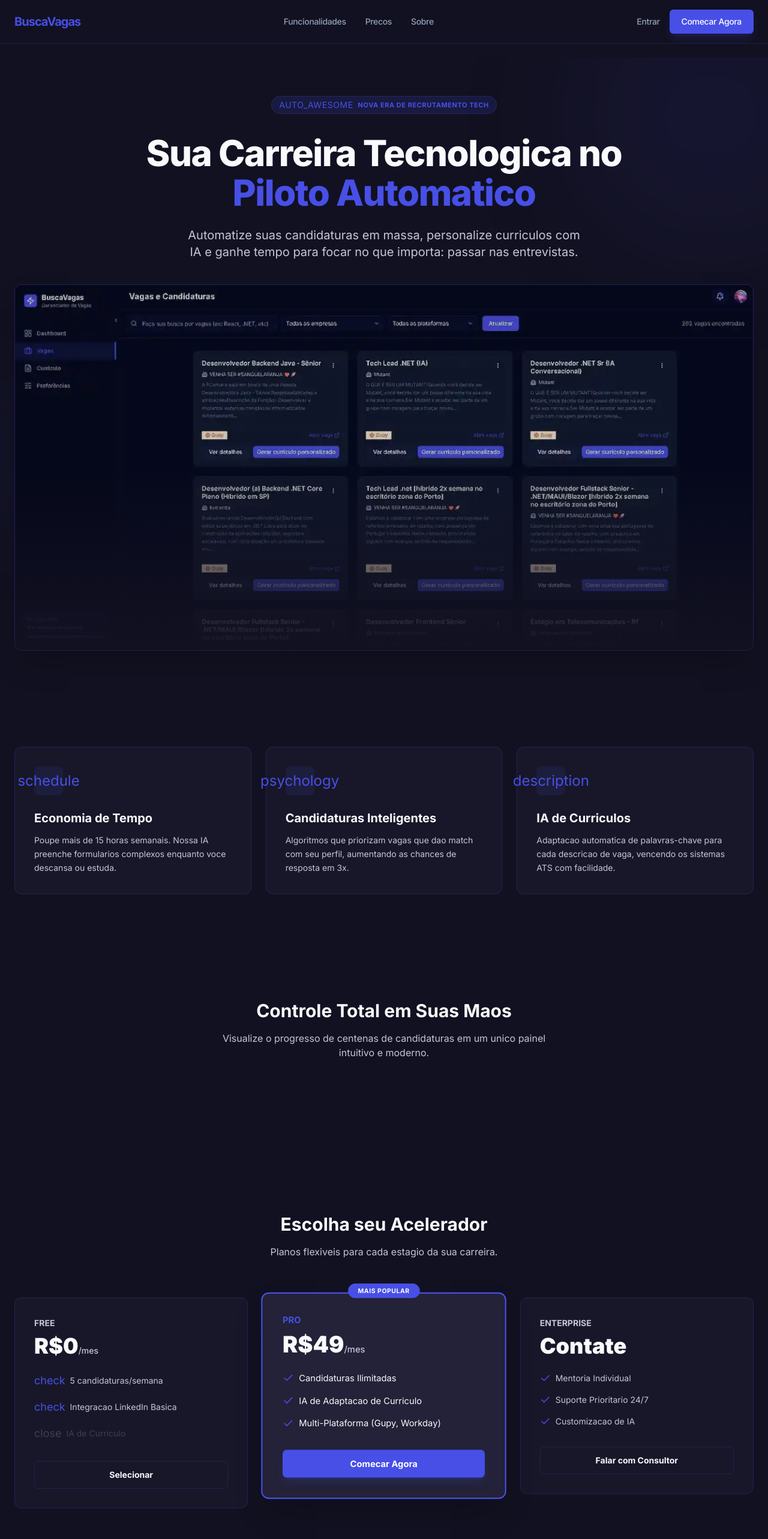
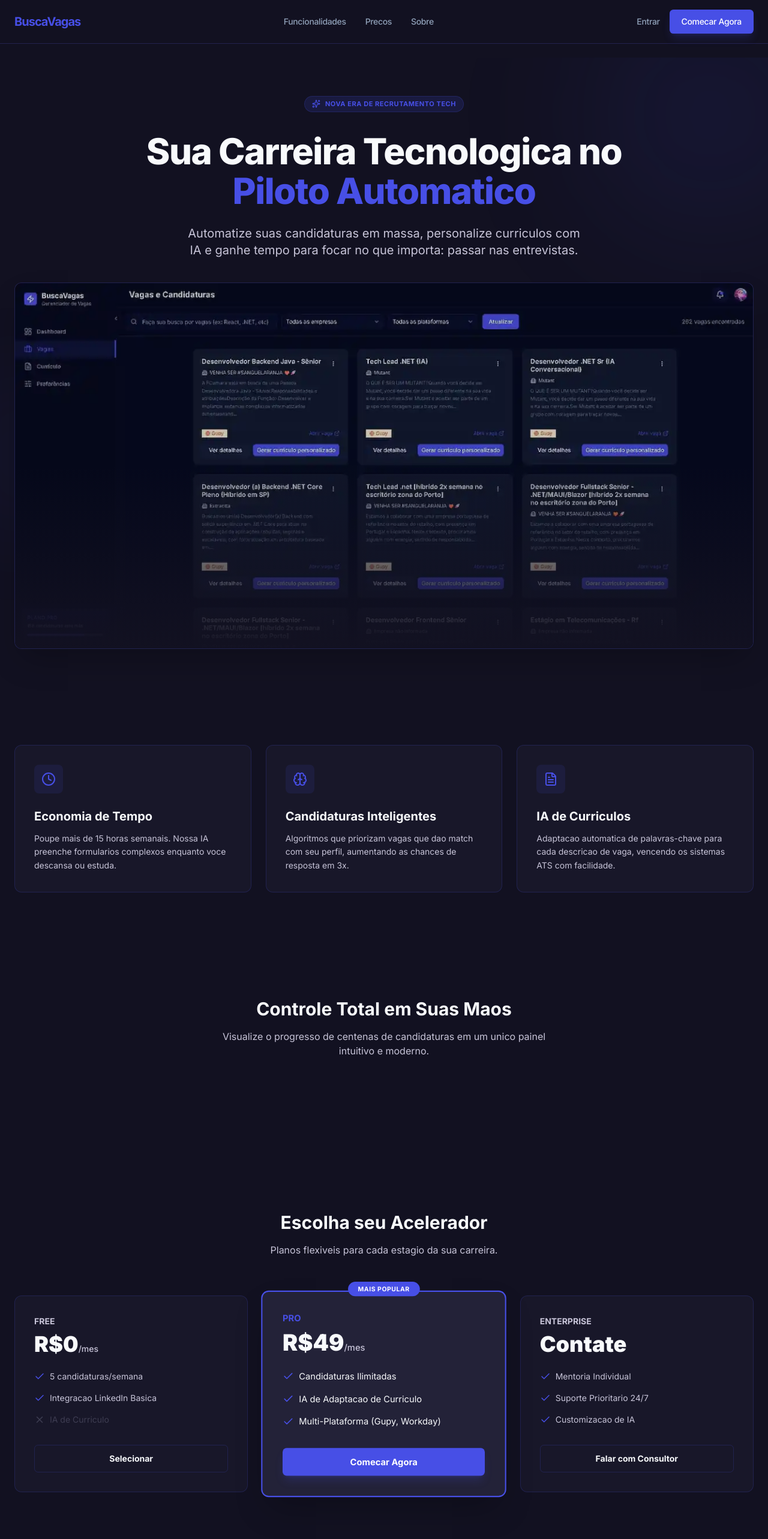
Before and after one commit to v-L1ma/job-agent-portal, a Next.js app: page / in a window 1280 px wide. Shown: the top 2566 px of the page at 60% size. Built offline with nearby package versions, Linux system fonts and the light colour scheme; no server answers.

Commit message:
refactor: substituindo material pelo lucide

```diff
--- a/app/auth/forgot-password/page.tsx
+++ b/app/auth/forgot-password/page.tsx
@@ -11,6 +11,7 @@ import { forgotPassword } from "@/lib/api";
 import { Button } from "@/components/ui/button";
 import { Input } from "@/components/ui/input";
 import { Label } from "@/components/ui/label";
+import { Sparkles, Mail, ArrowRight, ChevronLeft, ShieldCheck } from "lucide-react";
 
 const forgotPasswordSchema = z.object({
   email: z.string().email("Informe um e-mail valido."),
@@ -65,12 +66,7 @@ export default function ForgotPasswordPage() {
         <div className="w-full max-w-md">
           <div>
             <span className="text-2xl font-extrabold tracking-tight text-primary flex items-center gap-2">
-              <span
-                className="material-symbols-outlined text-3xl"
-                style={{ fontVariationSettings: "'FILL' 1" }}
-              >
-                auto_awesome
-              </span>
+              <Sparkles className="size-8 fill-current" />
               BuscaVagas
             </span>
           </div>
@@ -90,9 +86,7 @@ export default function ForgotPasswordPage() {
               </Label>
               <div className="relative group">
                 <div className="absolute inset-y-0 left-0 pl-4 flex items-center pointer-events-none">
-                  <span className="material-symbols-outlined text-slate-500 group-focus-within:text-primary transition-colors text-xl">
-                    mail
-                  </span>
+                  <Mail className="text-slate-500 group-focus-within:text-primary transition-colors size-5" />
                 </div>
                 <Input
                   aria-invalid={Boolean(errors.email)}
@@ -116,7 +110,7 @@ export default function ForgotPasswordPage() {
               type="submit"
             >
               <span>{isSubmitting ? "Enviando..." : "Enviar Link"}</span>
-              <span className="material-symbols-outlined text-xl">arrow_forward</span>
+              <ArrowRight className="size-5" />
             </Button>
           </form>
 
@@ -125,9 +119,7 @@ export default function ForgotPasswordPage() {
               className="inline-flex items-center gap-2 text-sm font-medium text-on-surface-variant hover:text-primary transition-colors group"
               href="/auth/login"
             >
-              <span className="material-symbols-outlined text-lg group-hover:-translate-x-1 transition-transform">
-                chevron_left
-              </span>
+              <ChevronLeft className="size-4 group-hover:-translate-x-1 transition-transform" />
               Voltar para o Login
             </Link>
           </div>
@@ -149,12 +141,7 @@ export default function ForgotPasswordPage() {
           <div className="relative z-10 h-full flex flex-col justify-end p-16 xl:p-24">
             <div className="max-w-xl backdrop-blur-md bg-surface-container/30 p-8 rounded-xl border border-outline-variant">
               <div className="inline-flex items-center gap-2 px-3 py-1 bg-primary/10 rounded-full border border-primary/20 mb-6">
-                <span
-                  className="material-symbols-outlined text-primary text-sm"
-                  style={{ fontVariationSettings: "'FILL' 1" }}
-                >
-                  verified_user
-                </span>
+                <ShieldCheck className="size-4 text-primary fill-current" />
                 <span className="text-[10px] font-bold uppercase tracking-widest text-primary">
                   Enterprise Security
                 </span>
--- a/app/auth/login/page.tsx
+++ b/app/auth/login/page.tsx
@@ -94,9 +94,7 @@ export default function LoginPage() {
                 E-mail
               </Label>
               <div className="relative">
-                <span className="material-symbols-outlined absolute left-3 top-1/2 -translate-y-1/2 text-outline text-lg">
-                  mail
-                </span>
+                <Mail className="absolute left-3 top-1/2 -translate-y-1/2 text-outline size-5" />
                 <Input
                   aria-invalid={Boolean(errors.email)}
                   autoComplete="email"
@@ -244,7 +242,7 @@ export default function LoginPage() {
           {/* <div className="absolute top-12 right-12 glass-panel p-4 rounded-lg border border-outline-variant animate-pulse">
             <div className="flex items-center gap-3">
               <div className="p-2 bg-primary-container rounded">
-                <span className="material-symbols-outlined text-primary text-xl">trending_up</span>
+                <TrendingUp className="text-primary size-5" />
               </div>
               <div>
                 <p className="text-[10px] font-bold uppercase tracking-widest text-on-surface-variant">
--- a/app/globals.css
+++ b/app/globals.css
@@ -257,10 +257,6 @@
   }
 }
 
-.material-symbols-outlined {
-  font-variation-settings: "FILL" 0, "wght" 400, "GRAD" 0, "opsz" 24;
-}
-
 .glass-panel {
   background: rgba(24, 23, 41, 0.7);
   backdrop-filter: blur(12px);
--- a/app/page.tsx
+++ b/app/page.tsx
@@ -66,7 +66,7 @@ export default function LandingPage() {
 
           <div className="relative z-10 mx-auto max-w-7xl text-center">
             <div className="mb-8 inline-flex items-center gap-2 rounded-full border border-outline-variant bg-primary-container px-3 py-1 text-[11px] font-bold uppercase tracking-[0.05em] text-primary">
-              <span className="material-symbols-outlined text-sm">auto_awesome</span>
+              <Sparkles className="size-3.5" />
               Nova era de recrutamento tech
             </div>
             <h1 className="mx-auto mb-6 max-w-4xl text-4xl font-extrabold leading-[1.1] tracking-tight md:text-6xl">
@@ -102,7 +102,7 @@ export default function LandingPage() {
             <div className="grid grid-cols-1 gap-6 md:grid-cols-3">
               <div className="group rounded-xl border border-outline-variant bg-surface-container p-8 transition-colors hover:border-primary/50">
                 <div className="mb-6 flex h-12 w-12 items-center justify-center rounded-lg bg-primary/10 text-primary transition-transform group-hover:scale-110">
-                  <span className="material-symbols-outlined text-2xl">schedule</span>
+                  <Clock className="size-6" />
                 </div>
                 <h3 className="mb-3 text-xl font-bold">Economia de Tempo</h3>
                 <p className="text-sm leading-relaxed text-on-surface-variant">
@@ -111,7 +111,7 @@ export default function LandingPage() {
               </div>
               <div className="group rounded-xl border border-outline-variant bg-surface-container p-8 transition-colors hover:border-primary/50">
                 <div className="mb-6 flex h-12 w-12 items-center justify-center rounded-lg bg-primary/10 text-primary transition-transform group-hover:scale-110">
-                  <span className="material-symbols-outlined text-2xl">psychology</span>
+                  <Brain className="size-6" />
                 </div>
                 <h3 className="mb-3 text-xl font-bold">Candidaturas Inteligentes</h3>
                 <p className="text-sm leading-relaxed text-on-surface-variant">
@@ -120,7 +120,7 @@ export default function LandingPage() {
               </div>
               <div className="group rounded-xl border border-outline-variant bg-surface-container p-8 transition-colors hover:border-primary/50">
                 <div className="mb-6 flex h-12 w-12 items-center justify-center rounded-lg bg-primary/10 text-primary transition-transform group-hover:scale-110">
-                  <span className="material-symbols-outlined text-2xl">description</span>
+                  <FileText className="size-6" />
                 </div>
                 <h3 className="mb-3 text-xl font-bold">IA de Curriculos</h3>
                 <p className="text-sm leading-relaxed text-on-surface-variant">
@@ -148,11 +148,11 @@ export default function LandingPage() {
             <div className="grid grid-cols-1 gap-8 md:grid-cols-3">
               <div className="flex h-full flex-col rounded-xl border border-outline-variant bg-surface-container-high p-8">
                 <div className="mb-6 flex gap-1 text-yellow-500">
-                  <span className="material-symbols-outlined text-sm" style={{ fontVariationSettings: "'FILL' 1" }}>star</span>
-                  <span className="material-symbols-outlined text-sm" style={{ fontVariationSettings: "'FILL' 1" }}>star</span>
-                  <span className="material-symbols-outlined text-sm" style={{ fontVariationSettings: "'FILL' 1" }}>star</span>
-                  <span className="material-symbols-outlined text-sm" style={{ fontVariationSettings: "'FILL' 1" }}>star</span>
-                  <span className="material-symbols-outlined text-sm" style={{ fontVariationSettings: "'FILL' 1" }}>star</span>
+                  <Star className="size-3.5 fill-current" />
+                  <Star className="size-3.5 fill-current" />
+                  <Star className="size-3.5 fill-current" />
+                  <Star className="size-3.5 fill-current" />
+                  <Star className="size-3.5 fill-current" />
                 </div>
                 <p className="mb-8 grow text-sm italic text-on-surface-variant">
                   Em 2 semanas consegui 5 entrevistas reais. O BuscaVagas limpou o processo de busca e me permitiu focar apenas em estudar para os algoritmos.
@@ -168,11 +168,11 @@ export default function LandingPage() {
 
               <div className="flex h-full flex-col rounded-xl border border-outline-variant bg-surface-container-high p-8">
                 <div className="mb-6 flex gap-1 text-yellow-500">
-                  <span className="material-symbols-outlined text-sm" style={{ fontVariationSettings: "'FILL' 1" }}>star</span>
-                  <span className="material-symbols-outlined text-sm" style={{ fontVariationSettings: "'FILL' 1" }}>star</span>
-                  <span className="material-symbols-outlined text-sm" style={{ fontVariationSettings: "'FILL' 1" }}>star</span>
-                  <span className="material-symbols-outlined text-sm" style={{ fontVariationSettings: "'FILL' 1" }}>star</span>
-                  <span className="material-symbols-outlined text-sm" style={{ fontVariationSettings: "'FILL' 1" }}>star</span>
+                  <Star className="size-3.5 fill-current" />
+                  <Star className="size-3.5 fill-current" />
+                  <Star className="size-3.5 fill-current" />
+                  <Star className="size-3.5 fill-current" />
+                  <Star className="size-3.5 fill-current" />
                 </div>
                 <p className="mb-8 grow text-sm italic text-on-surface-variant">
                   A integracao com a Gupy e impecavel. O preenchimento automatico salvou minha sanidade mental.
@@ -188,11 +188,11 @@ export default function LandingPage() {
 
               <div className="flex h-full flex-col rounded-xl border border-outline-variant bg-surface-container-high p-8">
                 <div className="mb-6 flex gap-1 text-yellow-500">
-                  <span className="material-symbols-outlined text-sm" style={{ fontVariationSettings: "'FILL' 1" }}>star</span>
-                  <span className="material-symbols-outlined text-sm" style={{ fontVariationSettings: "'FILL' 1" }}>star</span>
-                  <span className="material-symbols-outlined text-sm" style={{ fontVariationSettings: "'FILL' 1" }}>star</span>
-                  <span className="material-symbols-outlined text-sm" style={{ fontVariationSettings: "'FILL' 1" }}>star</span>
-                  <span className="material-symbols-outlined text-sm" style={{ fontVariationSettings: "'FILL' 1" }}>star</span>
+                  <Star className="size-3.5 fill-current" />
+                  <Star className="size-3.5 fill-current" />
+                  <Star className="size-3.5 fill-current" />
+                  <Star className="size-3.5 fill-current" />
+                  <Star className="size-3.5 fill-current" />
                 </div>
                 <p className="mb-8 grow text-sm italic text-on-surface-variant">
                   Eu estava cetico, mas os resultados vieram rapido. Recomendo para qualquer um que esteja em busca ativa no mercado tech.
@@ -220,9 +220,9 @@ export default function LandingPage() {
                 <div className="mb-2 text-sm font-bold uppercase text-on-surface-variant">Free</div>
                 <div className="mb-6 text-4xl font-black">R$0<span className="text-sm font-medium text-on-surface-variant">/mes</span></div>
                 <ul className="mb-8 space-y-4 text-sm text-on-surface-variant">
-                  <li className="flex items-center gap-2"><span className="material-symbols-outlined text-lg text-primary">check</span> 5 candidaturas/semana</li>
-                  <li className="flex items-center gap-2"><span className="material-symbols-outlined text-lg text-primary">check</span> Integracao LinkedIn Basica</li>
-                  <li className="flex items-center gap-2 text-outline"><span className="material-symbols-outlined text-lg">close</span> IA de Curriculo</li>
+                  <li className="flex items-center gap-2"><Check className="size-4.5 text-primary" /> 5 candidaturas/semana</li>
+                  <li className="flex items-center gap-2"><Check className="size-4.5 text-primary" /> Integracao LinkedIn Basica</li>
+                  <li className="flex items-center gap-2 text-outline"><X className="size-4.5" /> IA de Curriculo</li>
                 </ul>
                 <button className="w-full rounded-md border border-outline-variant py-3 text-sm font-bold transition-colors hover:bg-white/5">Selecionar</button>
               </div>
```
Also changed, not shown: app/auth/register/page.tsx (+5 -18 lines), components/layout/auth-layout.tsx (+2 -6 lines), components/ui/password-input.tsx (+7 -6 lines).
